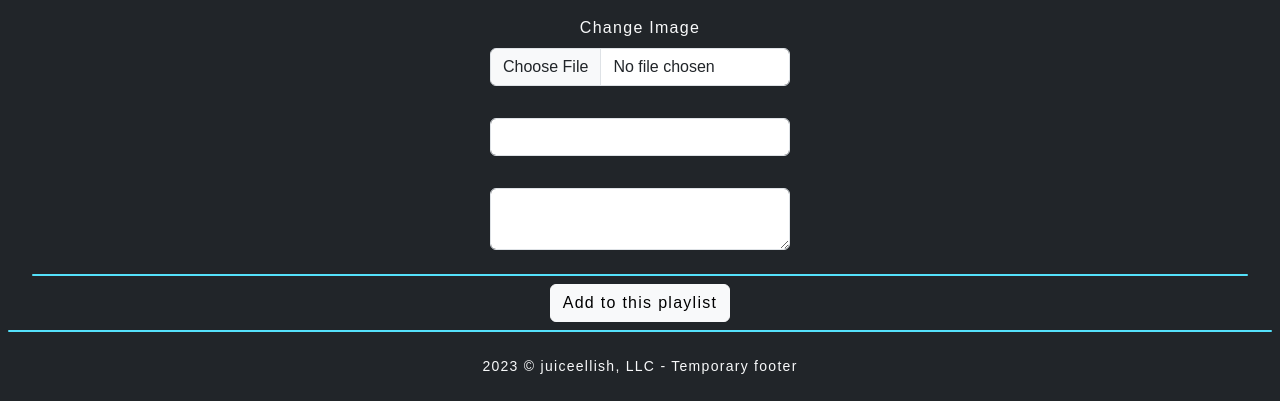
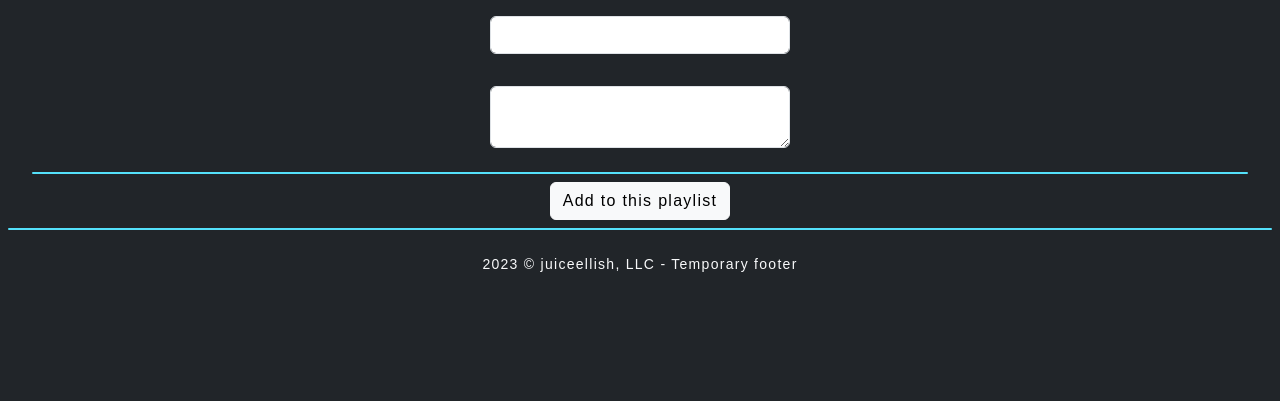
Before and after one commit to dJoshware/juiceellish.dev, a Flask app: template web-apps/templates/playlister/edit_playlist.html in a window 1280 px wide. Shown: the part 646-1047 px from the top of the page. After the commit the page ends 918 px from the top, so only its background shows below. Run offline with Flask 3, Linux system fonts and the light colour scheme; the template is opened without the code that fills it, so the values that code supplies are empty; some libraries are stand-ins or nearby versions; some web fonts are replaced.

Commit message:
Comment out all IMAGE UPLOAD related code; NEEDS WORK

```diff
--- a/web-apps/app.py
+++ b/web-apps/app.py
@@ -303,6 +303,7 @@ def edit_playlist(playlist, id):
     # Save changes made when editing playlist
     if request.method == 'POST':
 
+        # CUSTOM IMAGE UPLOAD NEEDS WORK
         # image_edit = request.form.get('cover_image')
         # if image_edit:
 
--- a/web-apps/static/playlister/app.js
+++ b/web-apps/static/playlister/app.js
@@ -53,30 +53,36 @@ $(document).ready(function() {
     }
 
     // Setup 'PUT' request for custom cover image
-    $('formPUT').on('submit', function(e) {
-        e.preventDefault() // Prevent default action of link
+    // NEEDS WORK
+    // $('#formPUT').on('submit', function(e) {
+    //     e.preventDefault() // Prevent default action of link
 
-        // Get value of 'cover_image' input field
-        const coverImage = $('[name="cover_image"]').value;
+    //     // Get the value of 'cover_image' input field
+    //     const coverImageInput = $('input[name="cover_image"]')[0]; // Use [0] to get the DOM element
+    //     const coverImage = coverImageInput.files[0];
 
-        // Perform a PUT request using the Fetch API
-        fetch(currentURL, {
-            method: 'PUT',
-            headers: {
-                'Content-Type': 'image-jpeg',
-            },
-            body: JSON.stringify({cover_image: coverImage})
-        })
-        .then(res => {
-            if (res.ok) {
-                console.log('PUT request successful');
-            } else {
-                console.error('PUT request failed');
-            }
-        })
-        .catch(err => {
-            console.error('Network error:', err);
-        });
-    });
+    //     // Create FormData object and append the file to it
+    //     const formData = new FormData();
+    //     formData.append('cover_image', coverImage);
+
+    //     // Grab playlist id from DOM
+    //     var playlist_id = $('input[name="playlistId"]').val();
+
+    //     // Perform a PUT request using $.ajax
+    //     $.ajax({
+    //         url: `https://api.spotify.com/v1/playlists/${playlist_id}/images`,
+    //         type: 'PUT',
+    //         headers: ,
+    //         data: formData,
+    //         processData: false, // Prevent jQuery from processing the data
+    //         contentType: false, // Prevent jQuery from setting contentType
+    //         success: function (data, textStatus, jqXHR) {
+    //             console.log('PUT request successful');
+    //         },
+    //         error: function (jqXHR, textStatus, errorThrown) {
+    //             console.error('PUT request failed');
+    //         }
+    //     });
+    // });
 
 });
--- a/web-apps/templates/playlister/edit_playlist.html
+++ b/web-apps/templates/playlister/edit_playlist.html
@@ -19,10 +19,10 @@
                     {% else %}
                         <img src="{{ image }}" alt="Cover Image: {{ name }}" height="400" width="400">
                     {% endif %}
-                    <div class="form-width m-3">
+                    <!-- <div class="form-width m-3">
                         <label for="coverImage" class="form-label text-color">Change Image</label>
                         <input class="form-control" id="coverImage" name="cover_image" type="file">
-                    </div>
+                    </div> -->
                     <div class="form-width m-3">
                         <input autocomplete="off" class="form-control" name="playlist_name" type="text" value="{{ name }}">
                     </div>
@@ -82,6 +82,11 @@
                 <div style="position: absolute; visibility: hidden;">
                     <input id="hiddenList" name="selectedIds" value="">
                 </div>
+                <!-- Location to send playlist id to grab in app.js -->
+                <!-- WORKS WITH IMAGE UPLOAD; IN PROGRESS -->
+                <!-- <div style="position: absolute; visibility: hidden;">
+                    <input name="playlistId" value="{{ id }}">
+                </div> -->
             </form>
         </div>
     </section>
```
